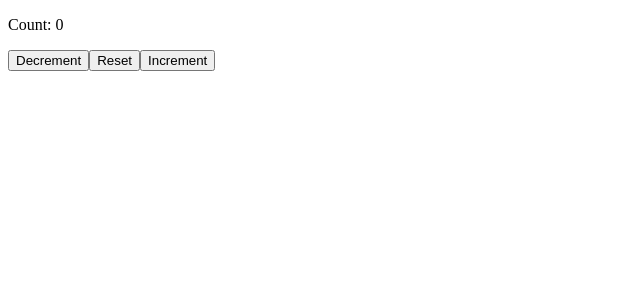
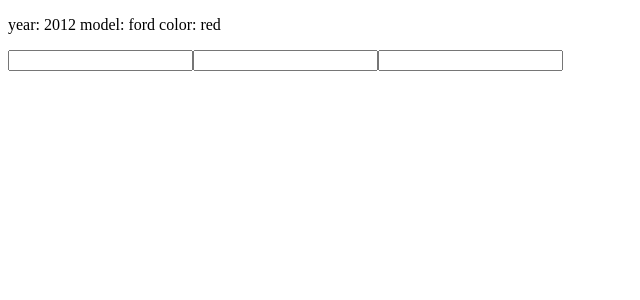
Before and after one commit to MOHIT29-dev/Brocode-react, a React (Vite) app in the folder brocode/: page / in a window 1280 px wide. Shown: the top 300 px of the page, without its empty margins (0-640 px from the left). Built offline with nearby package versions, Linux system fonts and the light colour scheme.

Commit message:
code for updating object in STATE

```diff
--- a/brocode/src/Temp.jsx
+++ b/brocode/src/Temp.jsx
@@ -10,35 +10,30 @@
 
 function MyComponent() {
 
-    const [count, setCount] = useState(0);
+    const [car, setCar] = useState({
+        year:2012,
+        model:"ford",
+        color : "red",
+    });
 
-    function increment(){
-
-        // Takes the PENDING state to calculate the NEXT state
-        // React puts your updater function in a queue (waiting in line)
-        // During the next render, it will call them in the same order
-
-        setCount(c => c + 1);
-        setCount(c => c + 1);
-        setCount(c => c + 1);
+    function handleYearChange(e){
+         setCar(c=>({...c,year:e.target.value}));
     };
 
-    function decrement(){
-        setCount(c => c - 1);
-        setCount(c => c - 1);
-        setCount(c => c - 1);
+    function handleModelChange(e){
+        setCar(c=>({...c,model:e.target.value}));
     };
 
-    function reset(){
-        setCount(0);
+    function handleColorChange(e){
+        setCar(c=>({...c,color:e.target.value}));
     }
 
     return (
         <div>
-            <p>Count: {count}</p>
-            <button onClick={decrement}>Decrement</button>
-            <button onClick={reset}>Reset</button>
-            <button onClick={increment}>Increment</button>
+            <p>year: {car.year} model: {car.model} color: {car.color}</p>
+            <input type ="number" onChange={handleYearChange}/>
+            <input type ="text" onChange={handleModelChange}/>
+            <input type ="text" onChange={handleColorChange}/>
         </div>
       );
 }
```
